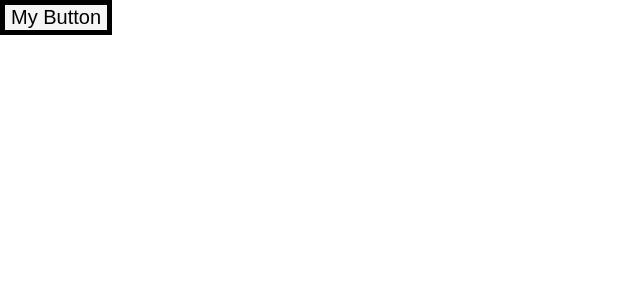
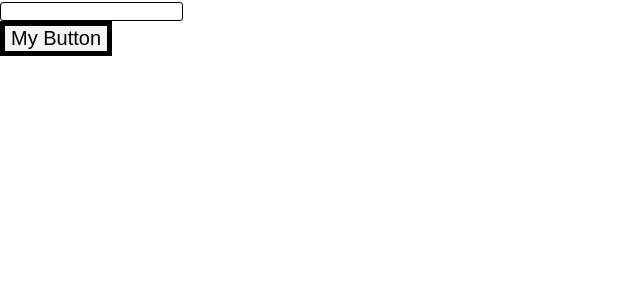
Before and after one commit to fpigeonjr/styled-components-course, a React (Create React App) app: page / in a window 1280 px wide. Shown: the top 300 px of the page, without its empty margins (0-640 px from the left). Built offline with nearby package versions, Linux system fonts and the light colour scheme.

Commit message:
adds attributes to new PasswordInput component

```diff
--- a/src/App.js
+++ b/src/App.js
@@ -1,10 +1,9 @@
 import React, { Component } from "react";
-import logo from "./logo.svg";
-import "./App.css";
 import Button from "./components/common/Button";
 import { ThemeProvider } from "styled-components";
 import LightTheme from "./themes/Light";
 import DarkTheme from "./themes/Dark";
+import PasswordInput from "./components/common/PasswordInput";
 
 class App extends Component {
   state = {
@@ -20,7 +19,11 @@ class App extends Component {
   render() {
     return (
       <ThemeProvider theme={this.state.theme}>
-        <Button onClick={() => this.changeTheme()}>My Button</Button>
+        <>
+          <PasswordInput />
+          <br />
+          <Button onClick={() => this.changeTheme()}>My Button</Button>
+        </>
       </ThemeProvider>
     );
   }
--- a/src/components/common/Button.js
+++ b/src/components/common/Button.js
@@ -1,4 +1,3 @@
-import React from "react";
 import styled, { css } from "styled-components";
 
 const Button = styled.button`
--- /dev/null
+++ b/src/components/common/PasswordInput.js
@@ -0,0 +1,15 @@
+import styled from "styled-components";
+
+const PasswordInput = styled.input.attrs({
+  type: "password"
+})`
+  border-radius: 3px;
+  outline: none;
+  border: 1px solid;
+  border-color: black;
+  &:focus {
+    border-color: blue;
+  }
+`;
+
+export default PasswordInput;
```
